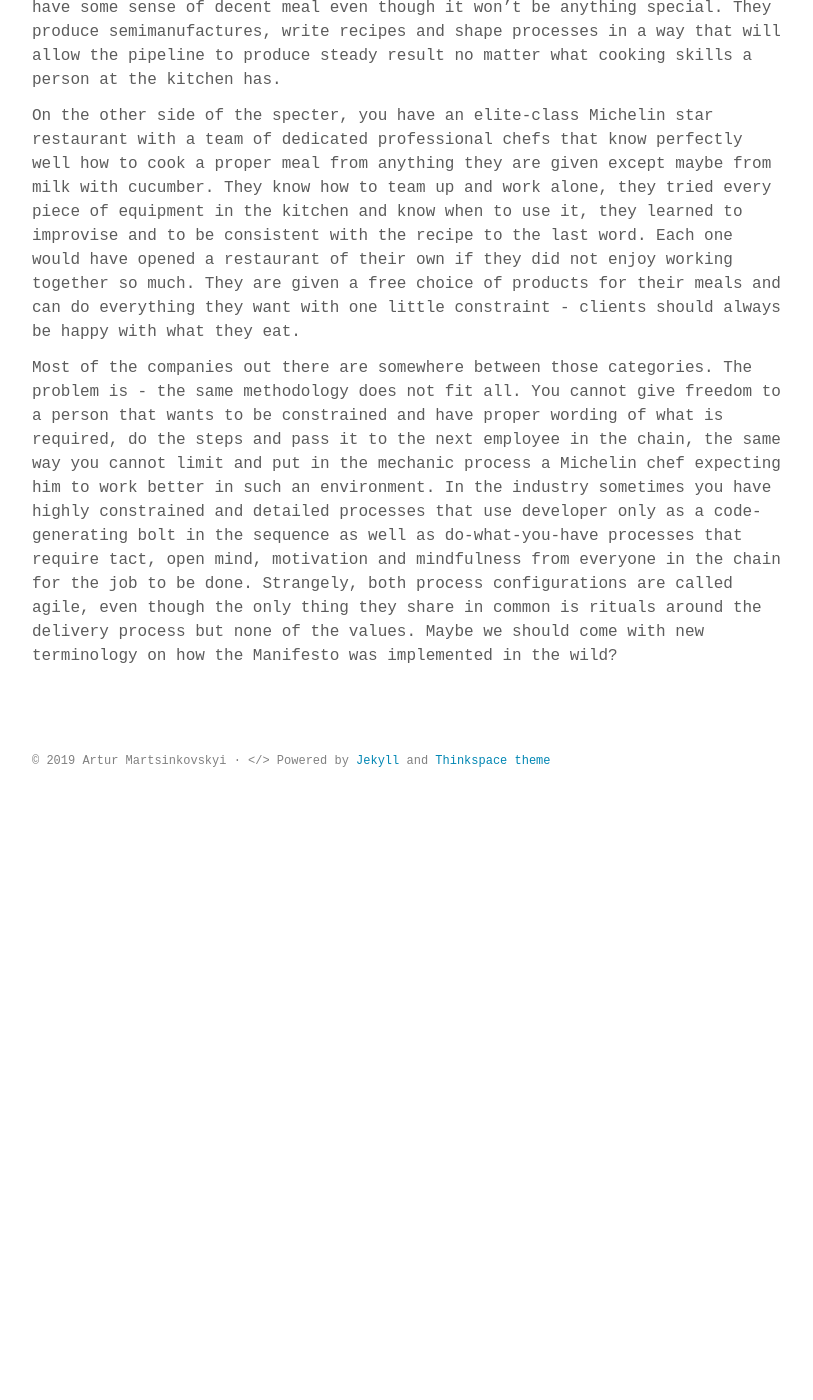
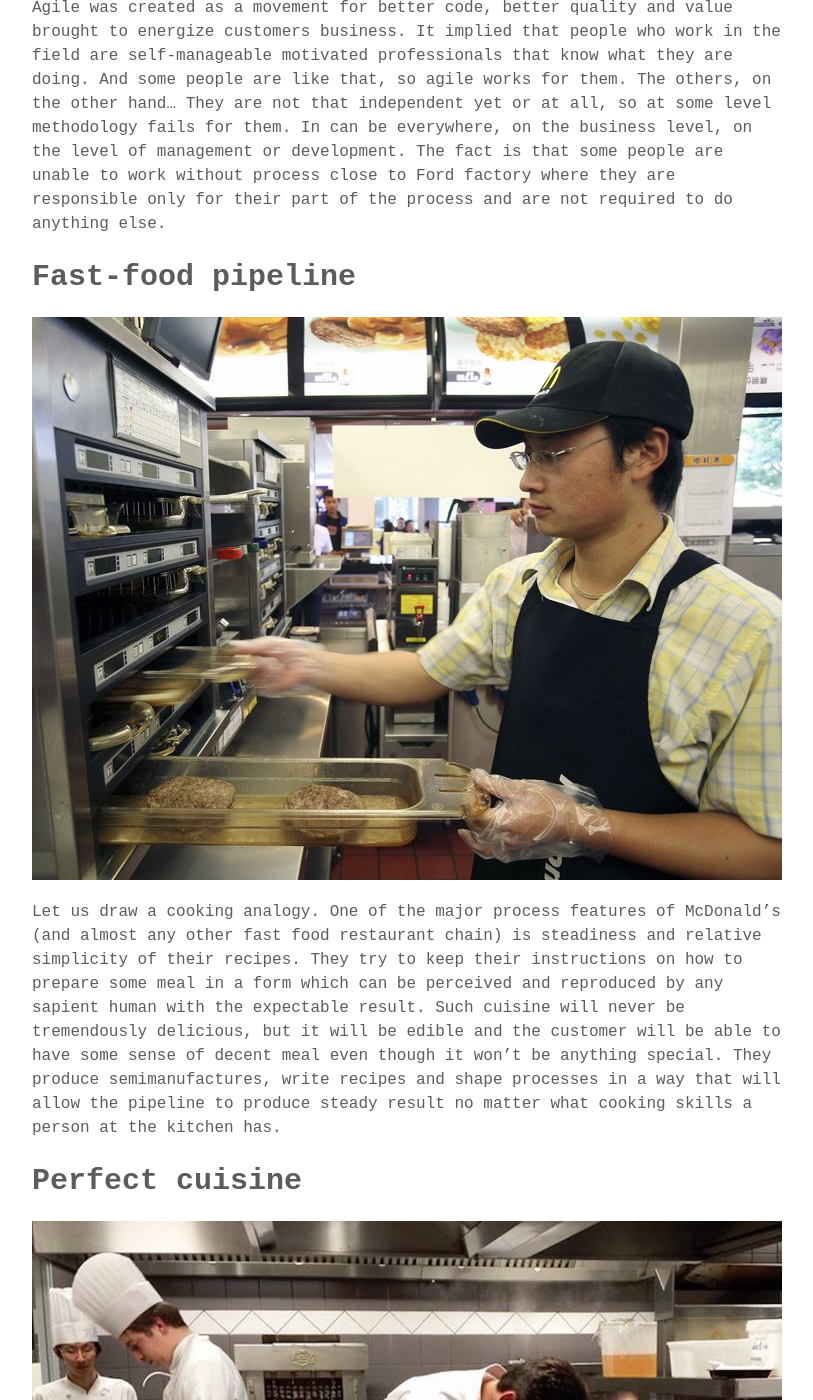
Before and after one commit to artur-martsinkovskyi/artur-martsinkovskyi.github.io, a Jekyll site: the page built from _posts/2019-05-12-mockery-of-agile.md, in a window 1280 px wide and 1400 px high, scrolled down 4031 px. Shown: the whole window, without its empty margins (232-1045 px from the left). Built offline with Jekyll 4.4.1, drawn with Linux system fonts in a browser that asks for light colours; some web fonts are replaced; before the commit the page ends 4849 px from its top, so only the background shows below that.

Commit message:
article: Add photos to Agile

```diff
--- a/_posts/2019-05-12-mockery-of-agile.md
+++ b/_posts/2019-05-12-mockery-of-agile.md
@@ -64,9 +66,18 @@ It is hard to reflect when your manager thinks effectivity depends on the number
 Modern computer industry has a steady flow of newcomers, growing each year, Though, part of them are professional, aspired by the domain, have appropriate education(by themselves or in the university) and would stay in the field even if wages were lower and hype was not there, there is a vast majority of individuals that are here to make money and do the job that pays out most. Those people have different intentions but both types are welcome to the workplace because demand does still outreach supply and from the first sight it is hard to separate one from another(not even going into the debate on moving from one state to the other because or burning out, finding pleasure in coding, e.t.c).
 
 Different intentions, focus and working quality of people directly influence the processes and treatment needed for their employer to reach his goals. Agile was created as a movement for better code, better quality and value brought to energize customers business. It implied that people who work in the field are self-manageable motivated professionals that know what they are doing. And some people are like that, so agile works for them. The others, on the other hand... They are not that independent yet or at all, so at some level methodology fails for them. In can be everywhere, on the business level, on the level of management or development. The fact is that some people are unable to work without process close to Ford factory where they are responsible only for their part of the process and are not required to do anything else.
+# Fast-food pipeline
+
+![McDonald's](/assets/images/mcdonalds.jpg)
 
 Let us draw a cooking analogy. One of the major process features of McDonald's (and almost any other fast food restaurant chain) is steadiness and relative simplicity of their recipes. They try to keep their instructions on how to prepare some meal in a form which can be perceived and reproduced by any sapient human with the expectable result. Such cuisine will never be tremendously delicious, but it will be edible and the customer will be able to have some sense of decent meal even though it won't be anything special. They produce semimanufactures, write recipes and shape processes in a way that will allow the pipeline to produce steady result no matter what cooking skills a person at the kitchen has.
 
+# Perfect cuisine
+
+![Michelin](/assets/images/michelin.jpg)
+
 On the other side of the specter, you have an elite-class Michelin star restaurant with a team of dedicated professional chefs that know perfectly well how to cook a proper meal from anything they are given except maybe from milk with cucumber. They know how to team up and work alone, they tried every piece of equipment in the kitchen and know when to use it, they learned to improvise and to be consistent with the recipe to the last word. Each one would have opened a restaurant of their own if they did not enjoy working together so much. They are given a free choice of products for their meals and can do everything they want with one little constraint - clients should always be happy with what they eat.
 
+# So what?
+
 Most of the companies out there are somewhere between those categories. The problem is - the same methodology does not fit all. You cannot give freedom to a person that wants to be constrained and have proper wording of what is required, do the steps and pass it to the next employee in the chain, the same way you cannot limit and put in the mechanic process a Michelin chef expecting him to work better in such an environment. In the industry sometimes you have highly constrained and detailed processes that use developer only as a code-generating bolt in the sequence as well as do-what-you-have processes that require tact, open mind, motivation and mindfulness from everyone in the chain for the job to be done. Strangely, both process configurations are called agile, even though the only thing they share in common is rituals around the delivery process but none of the values. Maybe we should come with new terminology on how the Manifesto was implemented in the wild?
```
Also changed, not shown: other parts of _posts/2019-05-12-mockery-of-agile.md (+2 -0 lines), assets/images/mcdonalds.jpg (added), assets/images/michelin.jpg (added), assets/images/mockery.jpg (added).
